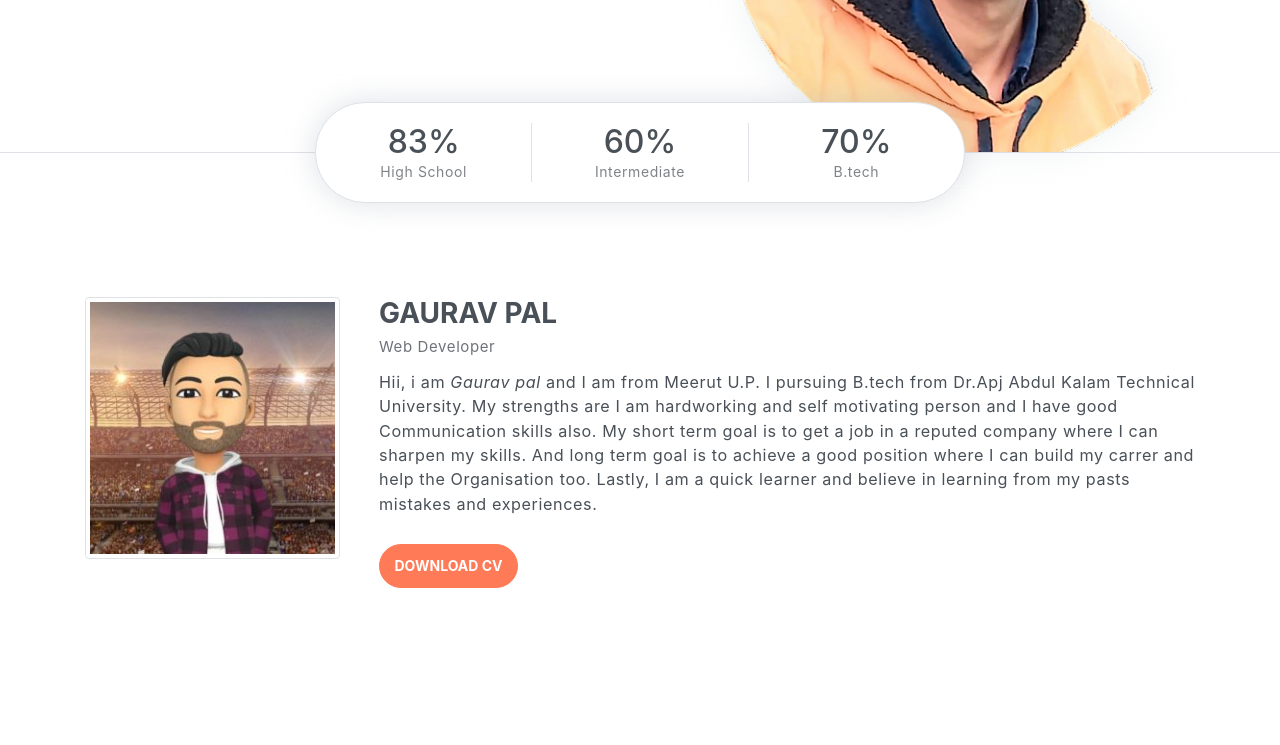
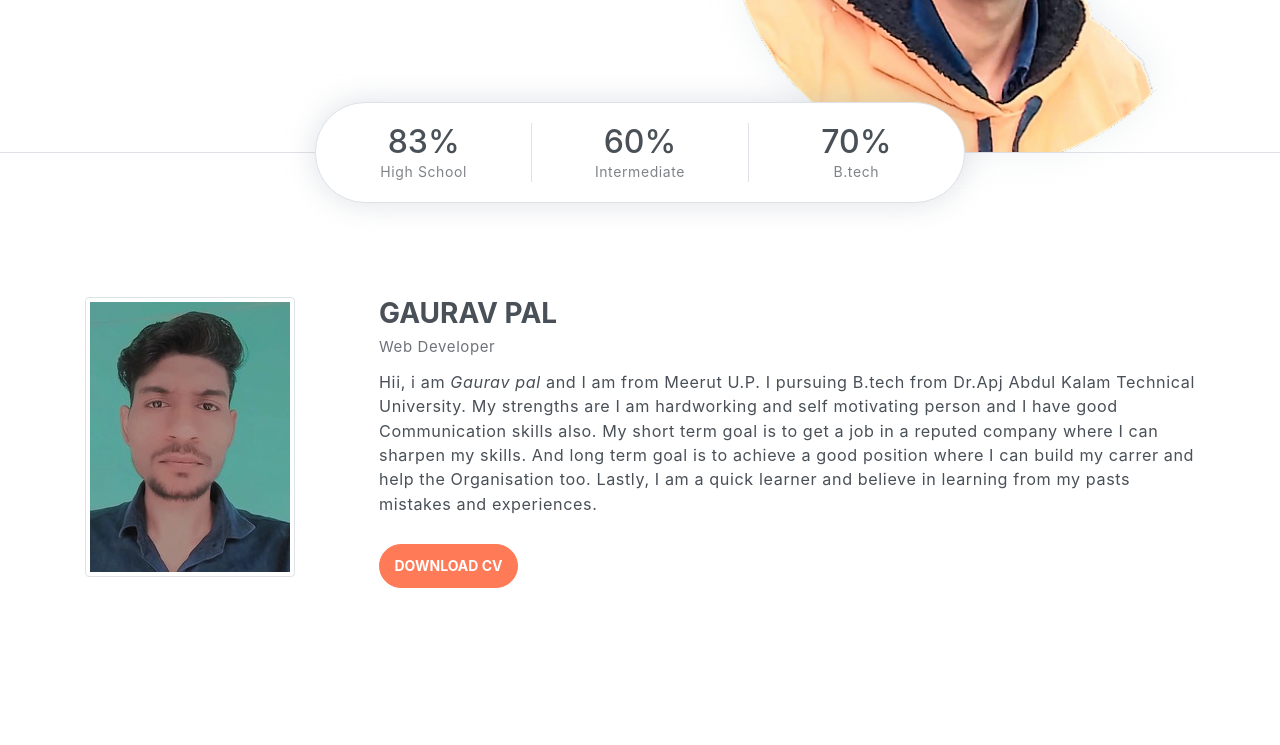
Before and after one commit to Gauravpal2023/Gauravpal2023, a website: page public_html/index.html in a window 1280 px wide. Shown: the part 599-1344 px from the top of the page. Drawn offline with Linux system fonts and the light colour scheme.

Commit message:
second commit

```diff
--- a/public_html/index.html
+++ b/public_html/index.html
@@ -107,7 +107,7 @@
         <div class="container mt-5">
             <div class="row text-center text-md-left">
                 <div class="col-md-3">
-                    <img src="assets/imgs/gaurav_Snapchat.jpg" alt="" class="img-thumbnail mb-4">
+                    <img src="assets/imgs/gauravpalimg.jpg" alt="" class="img-thumbnail mb-4">
                 </div>
                 <div class="pl-md-4 col-md-9">
                     <h6 class="title"><strong>GAURAV PAL</strong></h6>
```
Also changed, not shown: public_html/assets/imgs/gauravpalimg.jpg (added), 1 other file.
